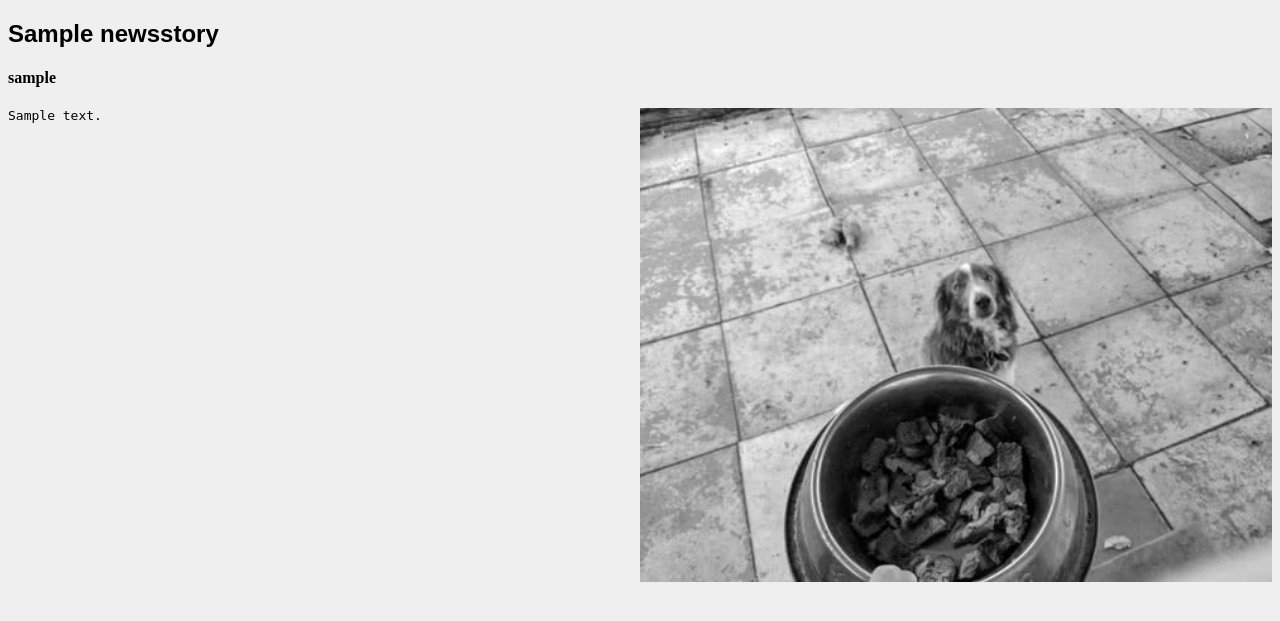
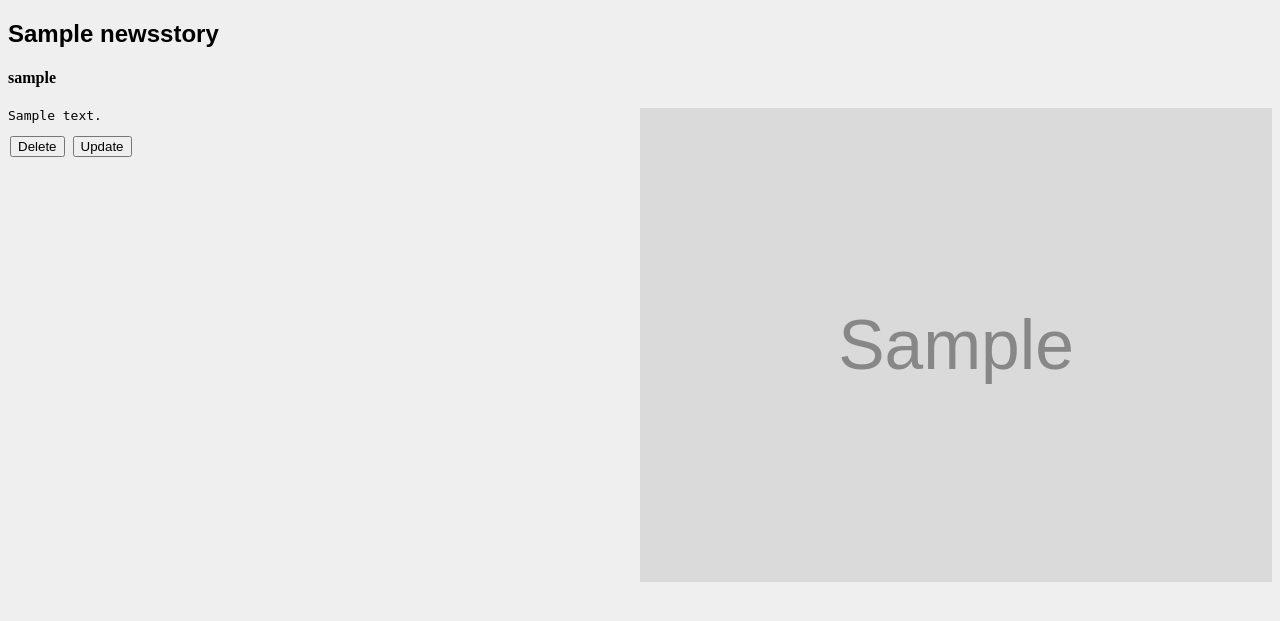
Before and after one commit to gianninapg/django-project, a Django app: page /news/1/ in a window 1280 px wide. Shown: the part 87-708 px from the top of the page. Run offline with Django 3.2, Linux system fonts and the light colour scheme; tables that the repository leaves empty hold one stand-in row (values such as "Sample post"); grey boxes marked "Sample" are stand-in pictures; parts of the project's set-up code (start-up, migrations or seed data) failed here and were passed over; some web fonts are replaced.

Commit message:
delete and update

```diff
--- a/she_codes_news/news/templates/news/delete.html
+++ b/she_codes_news/news/templates/news/delete.html
@@ -3,6 +3,7 @@
     <a href="{% url 'news:index' %}">Go Back To list</a>
     <form method="post">
     {% csrf_token %}
-        <button class="btn btn-danger">Are you sure you want to delete {{ object }}?</button>
+        <p>Are you sure you want to delete {{ object }}?</p>
+        <button class="btn btn-danger">Delete</button>
     </form>
 {% endblock %}
--- a/she_codes_news/news/templates/news/news_update_form.html
+++ /dev/null
@@ -1,6 +0,0 @@
-{% block content %}
-<form method="post">{% csrf_token %}
-    {{ form.as_p }}
-    <input type="submit" value="Update">
-</form>
-{% endblock %}
--- a/she_codes_news/news/templates/news/story.html
+++ b/she_codes_news/news/templates/news/story.html
@@ -10,8 +10,11 @@
     <h2>{{ story.title }}</h2>
     <h4>{{ story.author }}</h4>
     <div id="story-content">
-        <img src="{% static '/news/images/placeholder-5.jpg' %}">
+        <img src={{story.image_url}}>
         {{ story.content|linebreaks }}
+        <a href="{% url 'news:deleteStory' story.id %}"><button class="btn btn-danger">Delete</button></a>
+        <a href="{% url 'news:updateStory' story.id %}"><button class="btn btn-danger">Update</button></a>
+
     </div>
 </div>
 
--- a/she_codes_news/news/urls.py
+++ b/she_codes_news/news/urls.py
@@ -8,5 +8,6 @@ urlpatterns = [
     path('', views.IndexView.as_view(), name='index'),
     path('<int:pk>/', views.StoryView.as_view(), name='story'),
     path('add-story/', views.AddStoryView.as_view(), name='newStory'),
-    path('delete/<int:pk>', views.DeleteStoryView.as_view(), name='deleteStory')
-]
+    path('delete/<int:pk>', views.DeleteStoryView.as_view(), name='deleteStory'),
+    path('update/<int:pk>', views.UpdateStoryView.as_view(), name='updateStory')
+    ]
--- a/she_codes_news/news/views.py
+++ b/she_codes_news/news/views.py
@@ -2,6 +2,7 @@ from django.views import generic
 from django.urls import reverse_lazy
 from .models import NewsStory
 from .forms import StoryForm
+from django.http import HttpResponseRedirect
 
 
 
@@ -33,12 +34,6 @@ class AddStoryView(generic.CreateView):
         form.instance.author = self.request.user
         return super().form_valid(form)
 
-
-class UpdateStoryView(generic.UpdateView):
-    model = NewsStory
-    fields = ['title','author', 'content']
-    template_name_suffix = '_update_form'
-
 class DeleteStoryView(generic.DeleteView):
     template_name = 'news/delete.html'
     model = NewsStory
@@ -46,3 +41,16 @@ class DeleteStoryView(generic.DeleteView):
     # Notice get_success_url is defined here and not in the model, because the model will be deleted
     # def get_success_url(self):
     #     return reverse_lazy('demos-models-dbcrud-list')
+
+class UpdateStoryView(generic.UpdateView):
+    model = NewsStory
+    template_name = 'news/updateStory.html'
+    fields = ['title','author', 'content']
+
+    def get_object(self, queryset=None):
+        id = self.kwargs['pk']
+        return self.model.objects.get(id=id)
+
+    def form_valid(self, form):
+        form.save()
+        return HttpResponseRedirect(reverse_lazy('news:index'))
```
Also changed, not shown: she_codes_news/news/templates/news/updateStory.html (added, +7 -0 lines).
